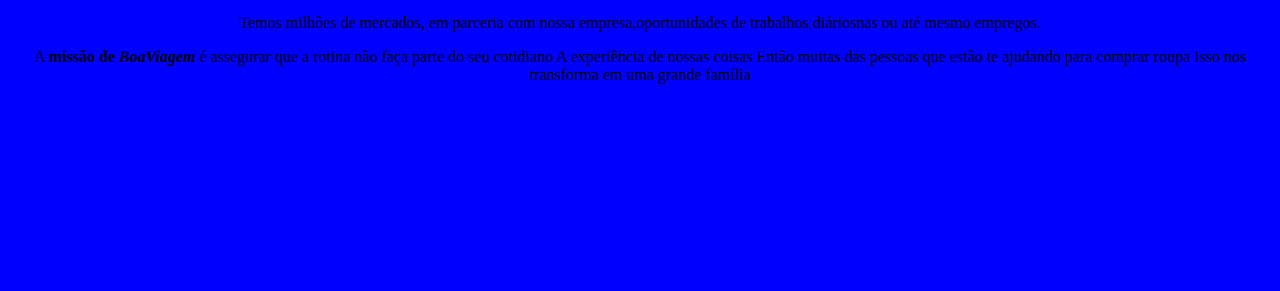
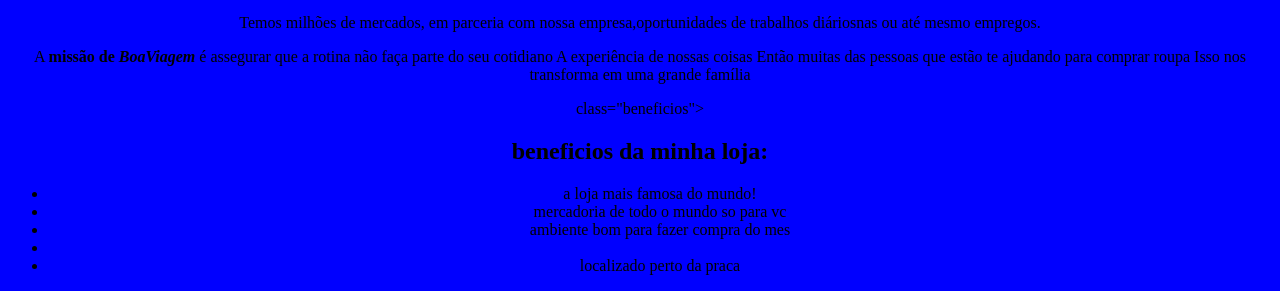
Before and after one commit to pedrinhodocorreio/barao-1b-PensamentoComputacional, a plain HTML site: page Index.html in a window 1280 px wide. Shown: the part 697-988 px from the top of the page. Before the commit the page ends 800 px from the top, so only its background shows below. Drawn offline with Linux system fonts and the light colour scheme.

Commit message:
Add files via upload

```diff
--- a/Index.html
+++ b/Index.html
@@ -8,6 +8,7 @@
 
 </head>
 <body>
+    <div class="conteudo">
 
     <img class="capa" src="capa.jpg">
     <h1><strong>Marcyn Variedades </em></strong></h1>
@@ -21,5 +22,17 @@
     A experiência de nossas coisas   Então muitas das
     pessoas que estão te ajudando para comprar roupa Isso nos transforma em uma grande família</p>
 
+    </div>
+</div> class="beneficios">
+   <h2> beneficios da minha loja: </h2>
+   <ul>
+      <li> a loja mais famosa do mundo! </li>
+      <li> mercadoria de todo o mundo so para vc
+      <li> ambiente bom para fazer compra do mes <li>
+      <li> localizado perto da praca  </li>
+   </ul>
+</div>
+
+
 </body>
 </html>
```
